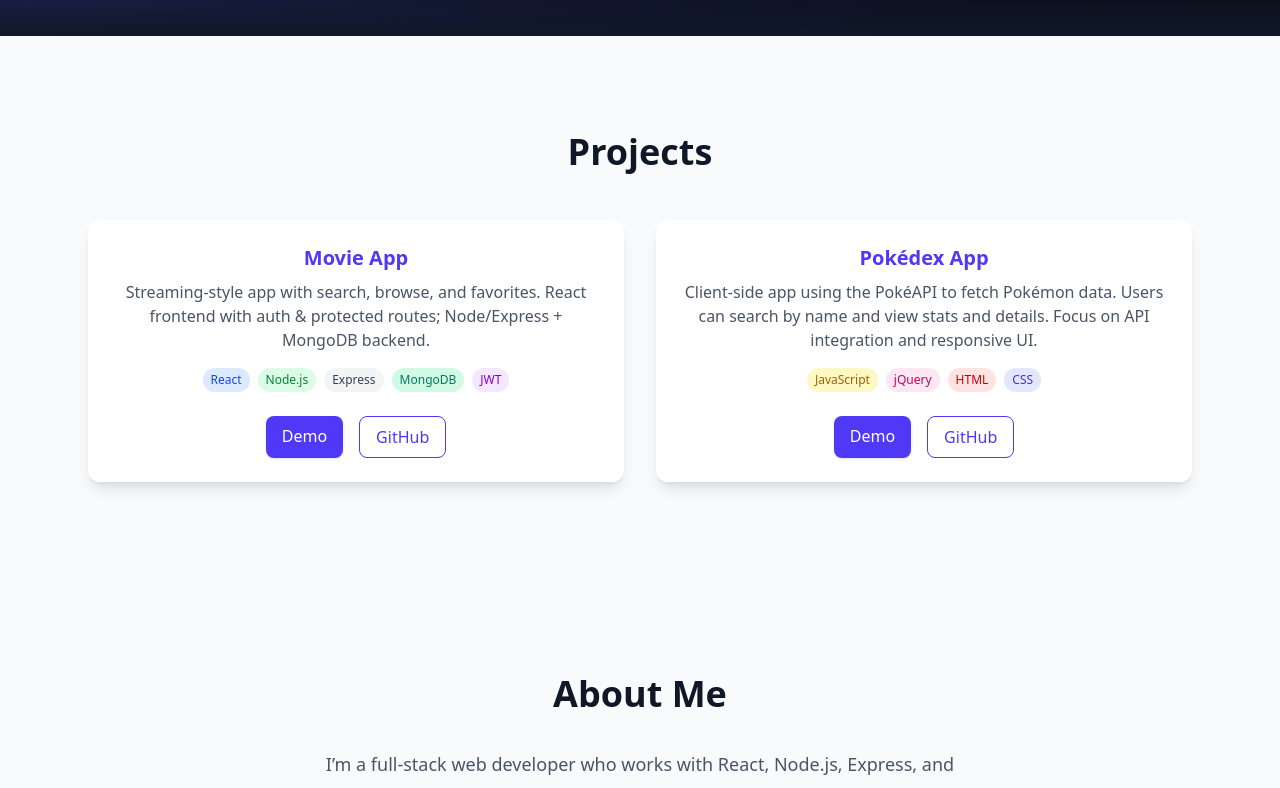
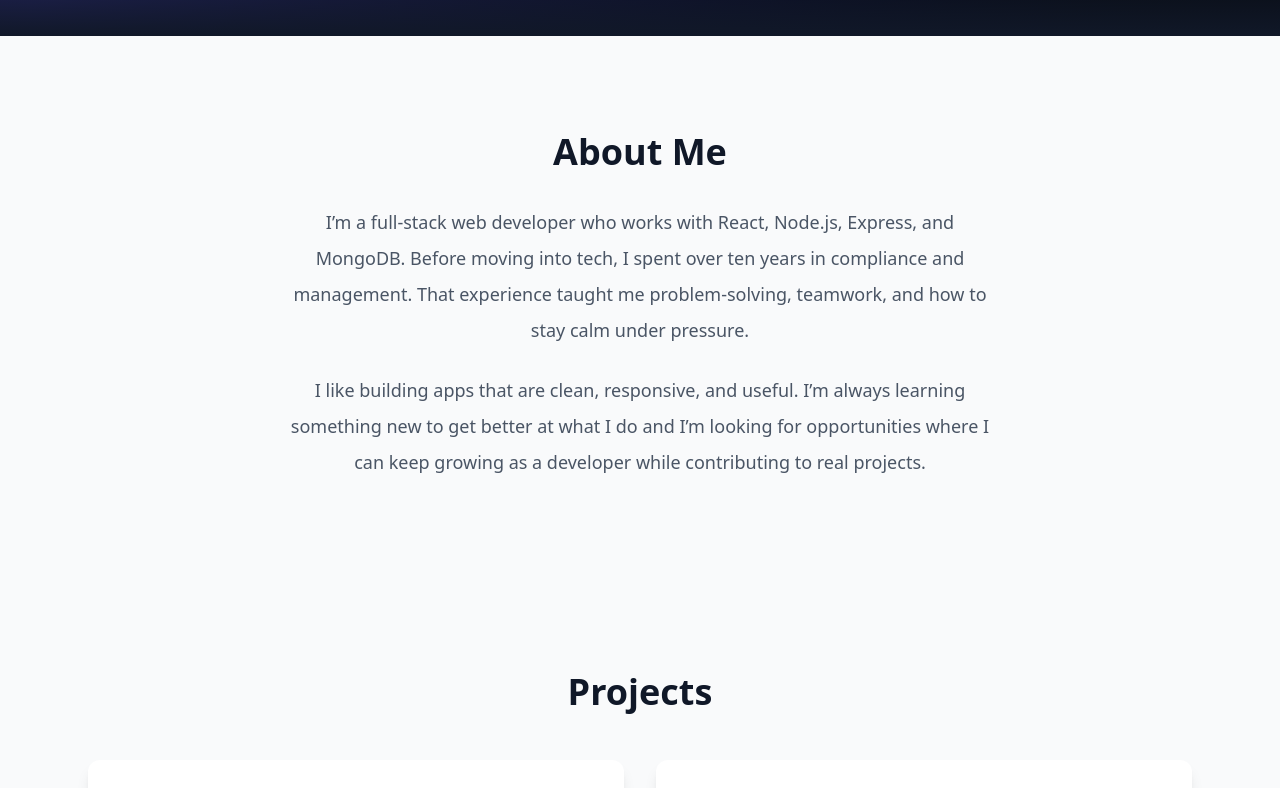
Before and after one commit to urenami/portfolio-tailwind, a React (Vite) app: page / in a window 1280 px wide. Shown: the part 840-1628 px from the top of the page. Built offline with nearby package versions, Linux system fonts and the light colour scheme.

Commit message:
reordered sections so About comes before Projects for better flow

```diff
--- a/src/App.jsx
+++ b/src/App.jsx
@@ -1,7 +1,7 @@
 import Navbar from "./components/Navbar";
 import Hero from "./components/Hero";
+import About from "./components/About";
 import Projects from "./components/projects";
-import About from "./components/About";
 import Contact from "./components/Contact";
 
 function App() {
@@ -9,9 +9,9 @@ function App() {
     <div>
       <Navbar />
       <Hero />
-      <Projects/>
-      <About/>
-      <Contact/>
+      <About />
+      <Projects />
+      <Contact />
     </div>
   );
 }
```
